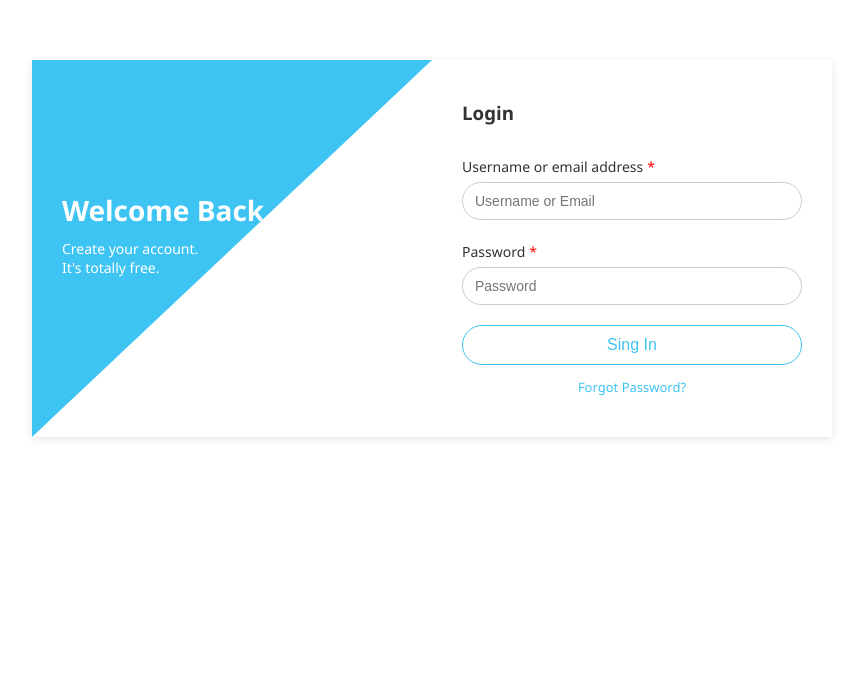
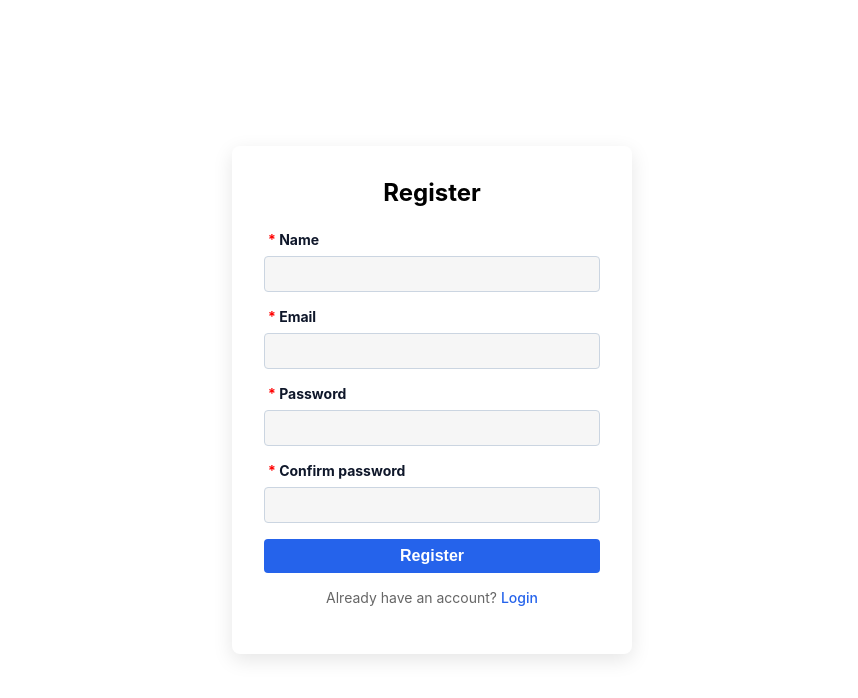
Before and after one commit to jayweljali93/student-project-portal, a React (Vite) app: page /register in a window 1280 px wide. Before the commit this address led to /. Shown: the top 698 px of the page, without its empty margins (208-1066 px from the left). Built offline with nearby package versions, Linux system fonts and the light colour scheme.

Commit message:
register page

```diff
--- a/src/App.jsx
+++ b/src/App.jsx
@@ -7,6 +7,8 @@ import LoginAdmin from './pages/LoginAdmin';
 import StudentDashboard from './pages/StudentDashboard';
 import AdminDashboard from './pages/AdminDashboard';
 import ProtectedRoute from './components/common/ProtectedRoute';
+import ResetPassword from './pages/ResetPassword';
+import RegisterForm from './pages/RegisterForm';
 
 const App = () => {
   return (
@@ -14,6 +16,8 @@ const App = () => {
 
         <Route path="/signup" element={<SignupStudent />} />
         <Route path="/" element={<LoginAdmin />} />
+        <Route path='/reset-password' element={<ResetPassword />} />
+        <Route path='/register' element={<RegisterForm />} />
 
         {/* Protected routes */}
         <Route
--- a/src/pages/LoginAdmin.jsx
+++ b/src/pages/LoginAdmin.jsx
@@ -40,7 +40,7 @@ const LoginAdmin = () => {
       <div className="login-left">
         <h2>Welcome Back</h2>
         <p>Create your account.<br />It's totally free.</p>
-        {/* <button className="signup-btn">Sign Up</button> */}
+        <button className="signup-btn" onClick={() => navigate("/register")}>Sign Up</button>
       </div>
 
       <div className="login-right">
@@ -65,7 +65,7 @@ const LoginAdmin = () => {
           <button type="submit" className="signin-btn">Sing In</button>
         </form>
         <div className="forgot-password">
-          <a href="#">Forgot Password?</a>
+          <a href="#" onClick={() => navigate("/reset-password")}>Forgot Password?</a>
         </div>
         {error && <p className="error">{error}</p>}
       </div>
--- /dev/null
+++ b/src/pages/RegisterForm.jsx
@@ -0,0 +1,67 @@
+import React, { useState } from "react";
+import { useNavigate } from "react-router-dom";
+import "../styles/RegisterForm.css";
+
+const RegisterForm = () => {
+  const navigate = useNavigate();
+  const [formData, setFormData] = useState({
+    name: "",
+    email: "",
+    password: "",
+    confirmPassword: "",
+  });
+
+  const handleChange = (e) => {
+    const { name, value } = e.target;
+    setFormData((prev) => ({
+      ...prev,
+      [name]: value,
+    }));
+  };
+
+  const handleSubmit = (e) => {
+    e.preventDefault();
+    console.log(formData);
+    // Add validation or API logic here
+  };
+
+  return (
+    <div className="register-container">
+      <form onSubmit={handleSubmit} className="register-form">
+        <h2 className="form-title">Register</h2>
+
+        {["name", "email", "password", "confirmPassword"].map((field, idx) => (
+          <div key={idx} className="form-group">
+            <label className="form-label">
+              <span className="required">*</span>{" "}
+              {field === "confirmPassword"
+                ? "Confirm password"
+                : field.charAt(0).toUpperCase() + field.slice(1)}
+            </label>
+            <input
+              type={field.includes("password") ? "password" : "text"}
+              name={field}
+              value={formData[field]}
+              onChange={handleChange}
+              required
+              className="form-input"
+            />
+          </div>
+        ))}
+
+        <button type="submit" className="submit-button">
+          Register
+        </button>
+
+        <p className="form-footer">
+          Already have an account?{" "}
+          <span className="login-link" onClick={() => navigate("/")}>
+            Login
+          </span>
+        </p>
+      </form>
+    </div>
+  );
+};
+
+export default RegisterForm;
--- /dev/null
+++ b/src/pages/ResetPassword.jsx
@@ -0,0 +1,68 @@
+import React, { useState } from "react";
+import { useNavigate } from "react-router-dom";
+import "../styles/ResetPassword.css"; // link the custom CSS if needed
+
+const ResetPassword = () => {
+  const [email, setEmail] = useState("");
+  const [password, setPassword] = useState("");
+  const [confirmPassword, setConfirmPassword] = useState("");
+
+  const navigate = useNavigate();
+
+  const handleSubmit = () => {
+    if (!email || !password || !confirmPassword) {
+      alert("Please fill in all fields.");
+      return;
+    }
+    if (password !== confirmPassword) {
+      alert("Passwords do not match.");
+      return;
+    }
+
+    console.log("Reset info:", { email, password, confirmPassword });
+
+    // Perform reset logic or redirect
+    // Example: navigate("/login");
+  };
+
+  return (
+    <div className="reset-wrapper">
+      <div className="reset-background-logo">8</div>
+      <div className="reset-container">
+        <button className="back-button" onClick={() => navigate('/')}>&larr;</button>
+
+        <div className="icon-circle">8</div>
+
+        <h2 className="title">Reset Password</h2>
+        <p className="subtitle">Reset your password if you forgot them.</p>
+
+        <div className="form">
+          <input
+            type="email"
+            placeholder="Email"
+            value={email}
+            onChange={(e) => setEmail(e.target.value)}
+            required
+          />
+          <input
+            type="password"
+            placeholder="Password"
+            value={password}
+            onChange={(e) => setPassword(e.target.value)}
+            required
+          />
+          <input
+            type="password"
+            placeholder="Confirm Password"
+            value={confirmPassword}
+            onChange={(e) => setConfirmPassword(e.target.value)}
+            required
+          />
+          <button onClick={handleSubmit}>Send Code</button>
+        </div>
+      </div>
+    </div>
+  );
+};
+
+export default ResetPassword;
--- a/src/styles/Login.css
+++ b/src/styles/Login.css
@@ -11,9 +11,9 @@
   background: #3ec4f3;
   color: white;
   padding: 40px 30px;
-  display: flex;
+  /* display: flex;
   flex-direction: column;
-  justify-content: center;
+  justify-content: center; */
   clip-path: polygon(0 0, 100% 0, 0 100%, 0% 100%);
 }
 
--- /dev/null
+++ b/src/styles/RegisterForm.css
@@ -0,0 +1,88 @@
+.register-container {
+    display: flex;
+    justify-content: center;
+    align-items: center;
+    min-height: 100vh;
+    background-color: #ffffff;
+    padding: 1rem;
+  }
+
+  .register-form {
+    width: 100%;
+    max-width: 400px;
+    background-color: #ffffff;
+    padding: 2rem;
+    border-radius: 8px;
+    box-shadow: 0 6px 20px rgba(0, 0, 0, 0.1);
+  }
+
+  .form-title {
+    text-align: center;
+    font-size: 1.5rem;
+    font-weight: 700;
+    margin-bottom: 1.5rem;
+  }
+
+  .form-group {
+    margin-bottom: 1rem;
+  }
+
+  .form-label {
+    display: block;
+    font-size: 0.875rem;
+    margin-bottom: 0.25rem;
+    color: #333333;
+  }
+
+  .required {
+    color: red;
+  }
+
+  .form-input {
+    width: 100%;
+    padding: 0.5rem 0.75rem;
+    border: 1px solid #ccc;
+    background-color: #f6f6f6;
+    border-radius: 4px;
+    font-size: 1rem;
+    outline: none;
+  }
+
+  .form-input:focus {
+    border-color: #2563eb;
+    box-shadow: 0 0 0 2px rgba(37, 99, 235, 0.3);
+  }
+
+  .submit-button {
+    width: 100%;
+    background-color: #2563eb;
+    color: white;
+    padding: 0.5rem 0;
+    border: none;
+    border-radius: 4px;
+    font-weight: 600;
+    font-size: 1rem;
+    cursor: pointer;
+    transition: background-color 0.3s ease;
+  }
+
+  .submit-button:hover {
+    background-color: #1e40af;
+  }
+
+  .form-footer {
+    text-align: center;
+    margin-top: 1rem;
+    font-size: 0.875rem;
+    color: #666666;
+  }
+
+  .login-link {
+    color: #2563eb;
+    cursor: pointer;
+    font-weight: 500;
+  }
+
+  .login-link:hover {
+    text-decoration: underline;
+  }
--- /dev/null
+++ b/src/styles/ResetPassword.css
@@ -0,0 +1,90 @@
+.reset-wrapper {
+    display: flex;
+    align-items: center;
+    justify-content: center;
+    height: 100vh;
+    background-color: #f3f4f6;
+    position: relative;
+    font-family: sans-serif;
+  }
+
+  .reset-background-logo {
+    position: absolute;
+    font-size: 15rem;
+    opacity: 0.05;
+    font-weight: bold;
+    user-select: none;
+  }
+
+  .reset-container {
+    background-color: white;
+    padding: 2rem;
+    width: 100%;
+    max-width: 400px;
+    border-radius: 0.75rem;
+    box-shadow: 0 10px 25px rgba(0, 0, 0, 0.1);
+    position: relative;
+    z-index: 10;
+  }
+
+  .back-button {
+    font-size: 1.5rem;
+    background: none;
+    border: none;
+    cursor: pointer;
+    margin-bottom: 1rem;
+  }
+
+  .icon-circle {
+    background-color: #dc2626;
+    color: white;
+    border-radius: 9999px;
+    width: 3rem;
+    height: 3rem;
+    display: flex;
+    align-items: center;
+    justify-content: center;
+    font-weight: bold;
+    font-size: 1.5rem;
+    margin: 0 auto 1rem;
+  }
+
+  .title {
+    text-align: center;
+    font-size: 1.25rem;
+    font-weight: 600;
+    margin-bottom: 0.25rem;
+  }
+
+  .subtitle {
+    text-align: center;
+    font-size: 0.875rem;
+    color: #6b7280;
+    margin-bottom: 1.5rem;
+  }
+
+  .form input {
+    width: 100%;
+    padding: 0.5rem 1rem;
+    border: 1px solid #d1d5db;
+    border-radius: 0.375rem;
+    margin-bottom: 1rem;
+    font-size: 1rem;
+  }
+
+  .form button {
+    width: 100%;
+    background-color: #2563eb;
+    color: white;
+    padding: 0.5rem;
+    border-radius: 0.375rem;
+    font-size: 1rem;
+    font-weight: 500;
+    border: none;
+    cursor: pointer;
+    transition: background 0.3s;
+  }
+
+  .form button:hover {
+    background-color: #1d4ed8;
+  }
```
